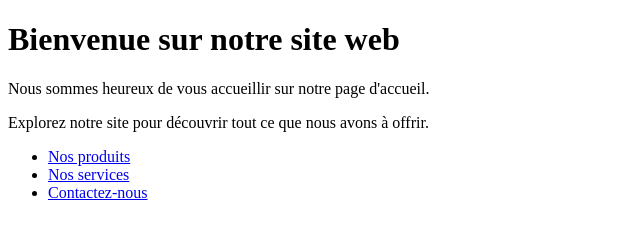
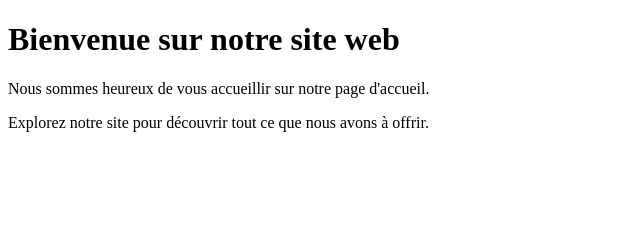
Before and after one commit to usadzfr/allsite, a plain HTML site: page index.html in a window 1280 px wide. Shown: the whole page, without its empty margins (0-640 px from the left). Drawn offline with Linux system fonts and the light colour scheme.

Commit message:
Update index.html

```diff
--- a/index.html
+++ b/index.html
@@ -7,10 +7,5 @@
     <h1>Bienvenue sur notre site web</h1>
     <p>Nous sommes heureux de vous accueillir sur notre page d'accueil.</p>
     <p>Explorez notre site pour découvrir tout ce que nous avons à offrir.</p>
-    <ul>
-      <li><a href="produits.html">Nos produits</a></li>
-      <li><a href="services.html">Nos services</a></li>
-      <li><a href="contact.html">Contactez-nous</a></li>
-    </ul>
   </body>
 </html>
```
